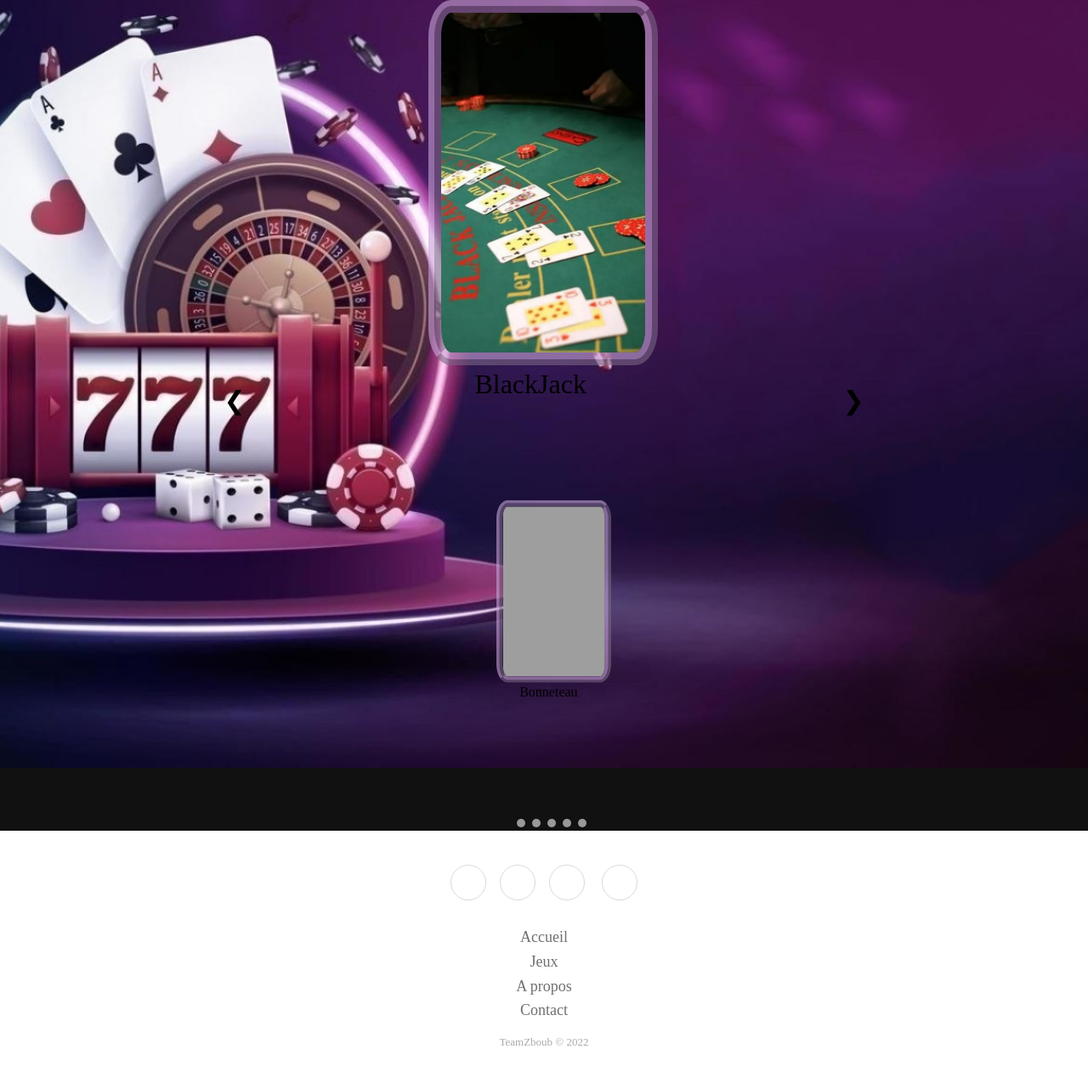
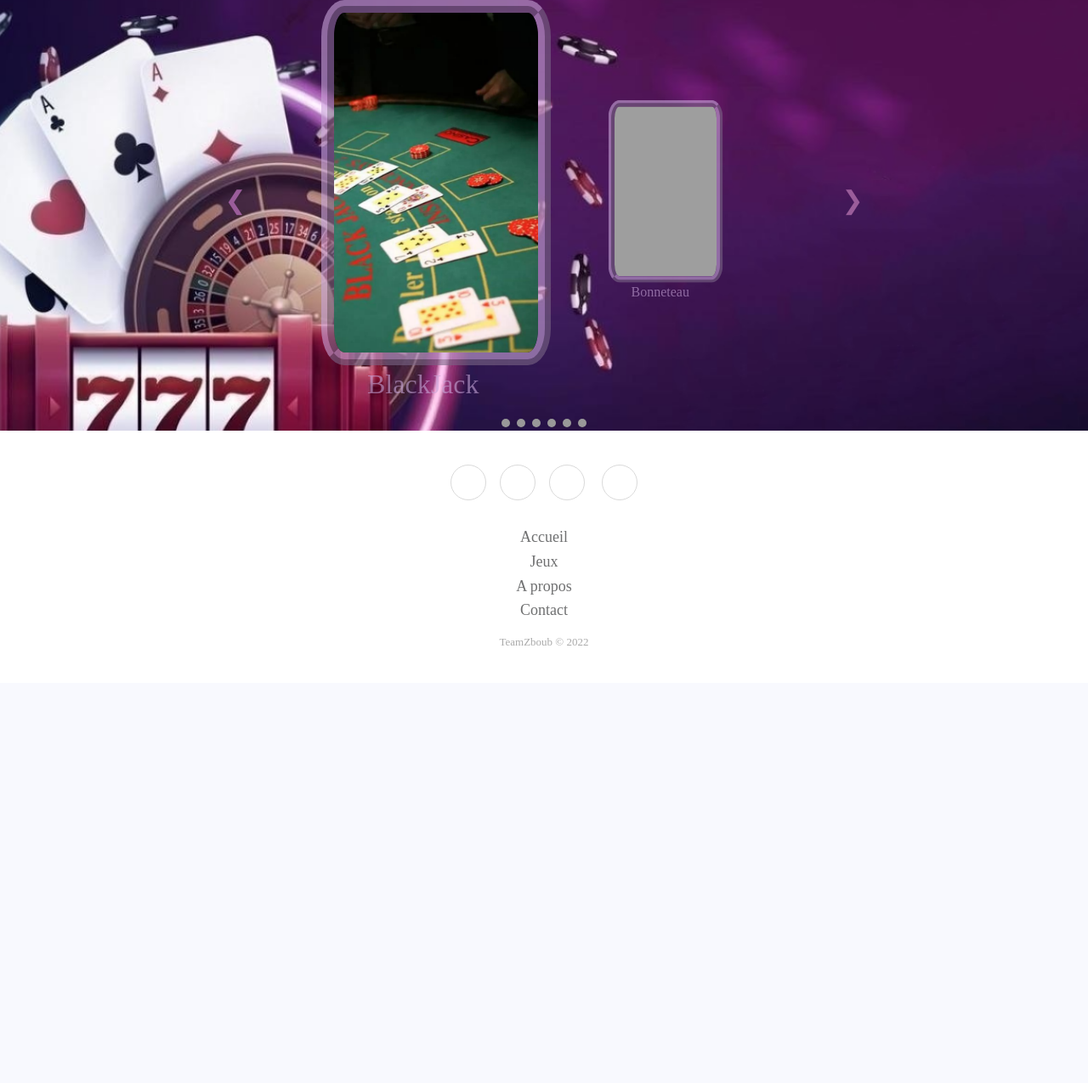
Before and after one commit to CobsiHD/Projet-WEB-INFO203-2022, a PHP site: page /pages/index.php in a window 1280 px wide. Shown: the part 36-1311 px from the top of the page at 85% size. After the commit the page ends 796 px from the top, so only its background shows below. Run offline with PHP 8.4, Linux system fonts and the light colour scheme; grey boxes are pictures that could not be loaded.

Commit message:
C'est aberrant

```diff
--- a/www/css/style_pages_jeux.css
+++ b/www/css/style_pages_jeux.css
@@ -6,7 +6,9 @@
     max-width: 20em;
     position: relative;
     margin: auto;
-    padding-left: 3em;
+    padding-left: 1em;
+    display: flex;
+    justify-content: center;
 }
 
 .prev, .next {
@@ -14,27 +16,27 @@
     position: absolute;
     top: 50%;
     transform: translateY(-50%);
-    width: 60px;
-    height: 60px;
+    width: 90px;
+    height: 90px;
     display: flex;
     align-items: center;
     justify-content: center;
     border-radius: 50%;
-    color: black;
+    color: #9a5d9a;
     font-size: 30px;
     background-color: rgba(0,0,0,0);
     transition: background-color 0.6s ease;
 }
-.prev{ left: -7em; }
-.next { right: -7em; }
+.prev{ left: -8em; }
+.next { right: -8em; }
 .prev:hover, .next:hover {
     background-color: rgba(0,0,0,0.5);
 }
 .slide-text {
     position: relative;
-    color: black;
+    color: rgba(200, 166, 217, 0.6);
     font-size: 200%;
-    padding-left: 17%;
+    padding-left: 20%;
     width: 75%;
 
 }
@@ -65,7 +67,7 @@
     display: inline-block;
     transition: background-color 0.6s ease;
 }
-.active, .dot:hover { background-color: #111111; }
+.active, .dot:hover { background-color: rgba(200, 166, 217, 0.6); }
 .fade {
     animation-name: fade;
     animation-duration: 1s;
@@ -73,11 +75,6 @@
 @keyframes fade {
     from {opacity: 0}
     to {opacity: 1}
-}
-
-body {
-    background-color: #b6fac3;
-    background-image: linear-gradient(135deg, #0b8370 0%, #b6fac3 100%);
 }
 
 .custom-slider img {
@@ -105,3 +102,8 @@
 #actu {
     transform: scale(1);
 }
+
+#prev {
+    display: block;
+    transform: scale(0.5);
+}
--- a/www/lib/js/script_pages_jeux.js
+++ b/www/lib/js/script_pages_jeux.js
@@ -27,11 +27,20 @@
 
     if (slideIndex === 6) { slides[slideIndex - 1].id = "actu";}
 
-    slides[slideIndex - 1].style.display = "block";
-    slides[slideIndex].style.display = "block";
+    if (slideIndex === 1) { slides[slideIndex - 1].style.display = "block";
+        slides[slideIndex].style.display = "block";
+    }
+    else {
+        slides[slideIndex - 1].style.display = "block";
+        slides[slideIndex].style.display = "block";
+        slides[slideIndex - 2].style.display = "block";
+    }
+
+
 
     slides[slideIndex].id = "suiv";
     slides[slideIndex - 1].id = "actu";
+    slides[slideIndex - 2].id = "prev";
 
     dots[slideIndex-1].className += " active";
 
```
